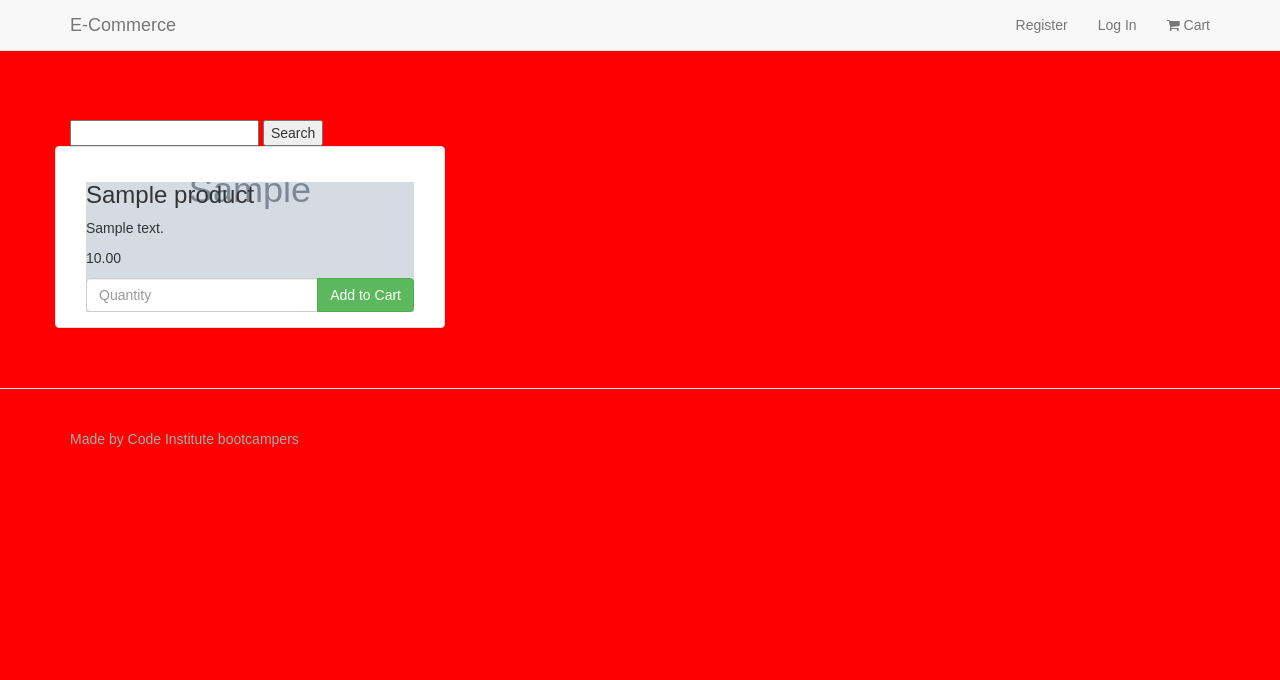
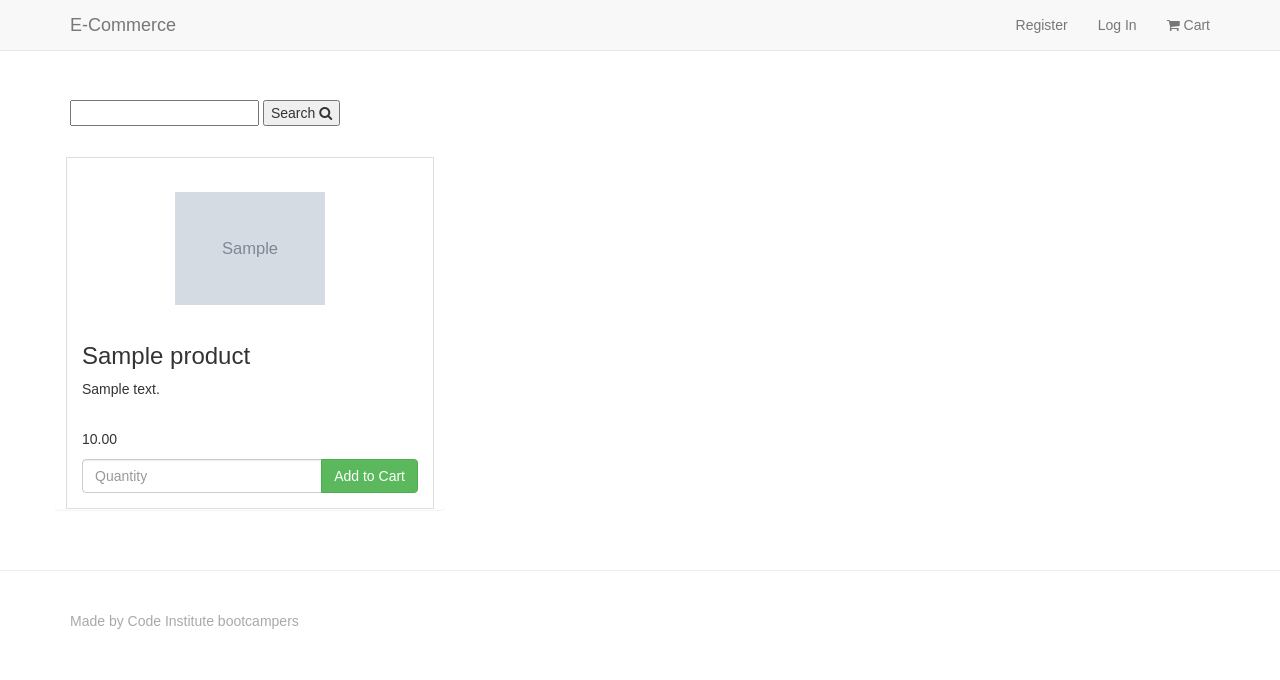
Before and after one commit to Wings30306/ecommerce-mp, a Django app: page / in a window 1280 px wide. Shown: the top 680 px of the page. Run offline with Django 3.2, Linux system fonts and the light colour scheme; tables that the repository leaves empty hold one stand-in row (values such as "Sample post"); grey boxes marked "Sample" are stand-in pictures; some libraries are stand-ins or nearby versions.

Commit message:
Style the e-commerce app

```diff
--- a/ecommerce/settings.py
+++ b/ecommerce/settings.py
@@ -126,7 +126,7 @@ USE_TZ = True
 
 STATIC_URL = '/static/'
 STATICFILES_DIRS = (
-    os.path.join(BASE_DIR, "static")
+    os.path.join(BASE_DIR, "static"),
 )
 
 MEDIA_ROOT = os.path.join(BASE_DIR, 'media')
--- a/products/templates/products.html
+++ b/products/templates/products.html
@@ -2,14 +2,19 @@
 
 {% block page_title %}Products{% endblock %}
 
-{% block page_heading %}All Products{% endblock %} %}
+{% block page_heading %}All Products{% endblock %}
 
 {% block content %}
 <div class="row row-flex">
   {% for product in products %}
-<div class="col-xs-10 col-xs-offset-one col-sm-offset-0 col-sm-6 col-md-4 display panel panel-default">
+  <div
+    class="col-xs-10 col-xs-offset-one col-sm-offset-0 col-sm-6 col-md-4 display panel panel-default"
+  >
     <div class="panel-body">
-        <div class="product" style="background-image: url('{{ MEDIA_URL }}{{ product.image }}'); background-size: cover; background-position: bottom">
+      <div
+        class="product"
+        style="background-image: url('{{ MEDIA_URL }}{{ product.image }}')"
+      ></div>
       <h3>{{ product.name }}</h3>
       <p class="product-description">{{ product.description }}</p>
       <p>{{ product.price }}</p>
@@ -17,7 +22,15 @@
       <form action="{% url 'add_to_cart' product.id %}" method="post">
         {% csrf_token %}
         <div class="input-group">
-                    <input type="number" name="quantity" min="0" max="999" class="form-control" placeholder="Quantity" required>
+          <input
+            type="number"
+            name="quantity"
+            min="0"
+            max="999"
+            class="form-control"
+            placeholder="Quantity"
+            required
+          />
           <span class="input-group-btn">
             <button class="btn btn-success" type="submit">Add to Cart</button>
           </span>
@@ -25,7 +38,6 @@
       </form>
     </div>
   </div>
-</div>
   {% endfor %}
 </div>
 
--- a/static/css/custom.css
+++ b/static/css/custom.css
@@ -1,11 +1,6 @@
 body {
     font-family: Arial;
-    padding-top: 50px;
-    background-color: red;
-}
-
-.page-content {
-    padding-top: 70px;
+    padding-top: 100px;
 }
 
 footer {
@@ -23,3 +18,47 @@ footer {
 .accountform {
     padding-top: 20px;
 }
+
+.badge {
+    padding-left: 9px;
+    padding-right: 9px;
+    border-radius: 9px;
+}
+
+.label-warning[href],
+.badge-warning[href] {
+    background-color: #c67605
+}
+
+.product {
+    background-size: contain;
+    background-position: center center;
+    background-repeat: no-repeat;
+    width: 150px;
+    height: 150px;
+    margin: 0 auto;
+}
+
+caption p {
+    word-wrap: break-word;
+}
+
+.row.row-flex {
+    display: flex;
+    flex-wrap: wrap;
+    margin-top: 30px;
+}
+
+.panel-default {
+    border-color: transparent;
+    padding: 0 10px;
+}
+
+.panel-body {
+    height: 100%;
+    border: 1px solid #ddd;
+}
+
+.product-description {
+    min-height: 40px
+}
--- a/templates/base.html
+++ b/templates/base.html
@@ -59,7 +59,7 @@
         <div class="display">
             <form action="{% url 'search' %}" method="get">
                 <input type="text" name="q" id="q">
-                <button type="submit">Search</button>
+                <button type="submit">Search <i class="fa fa-search"></i></button>
             </form>
         </div>
         {% block content %} {% endblock %}
```
Also changed, not shown: cart/templates/cart.html (+35 -17 lines). Lines whose indentation alone changed are shown as unchanged.
